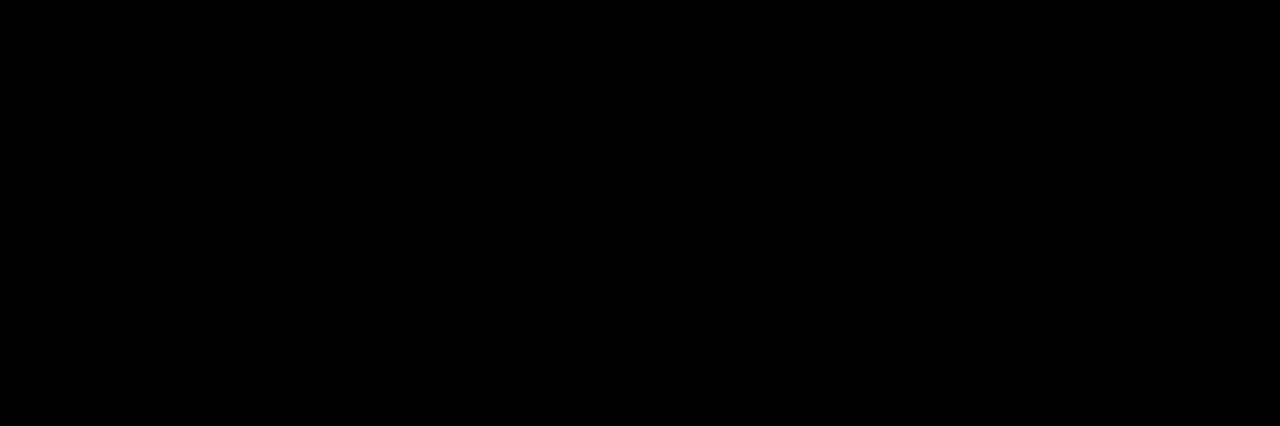
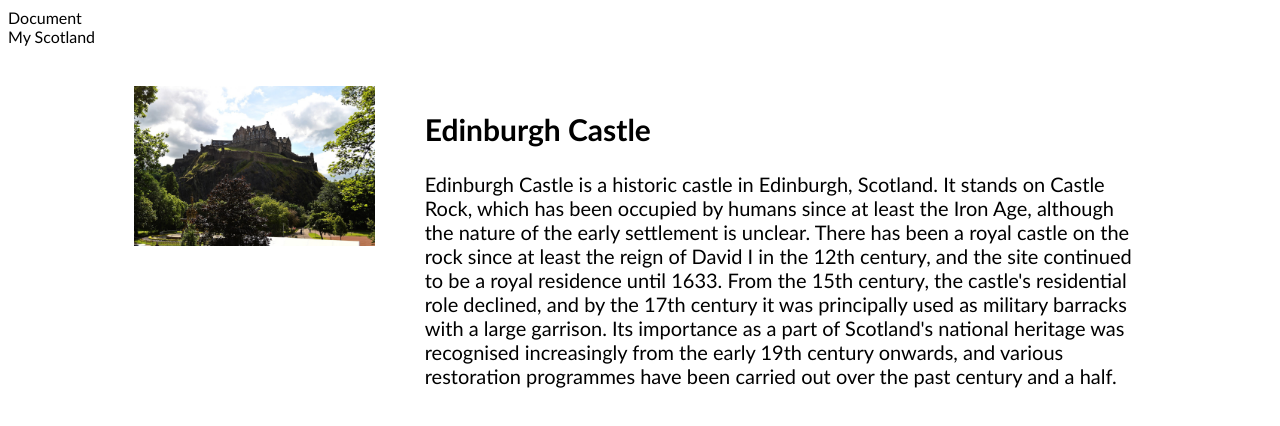
Before and after one commit to 23083/MyScotland, a plain HTML site: page MyScotlandResources/index.html in a window 1280 px wide. Drawn offline with Linux system fonts and the light colour scheme.

Commit message:
two-column added

```diff
--- a/MyScotlandResources/index.html
+++ b/MyScotlandResources/index.html
@@ -8,8 +8,19 @@
 </head>
 <body>
     <section class="hero-image"
-         <h1 class="hero-text">
+        <h1 class="hero-text">
             My Scotland
          </h1>
+        </section>
+        <section class="two-column">
+            <div class="image">
+                <img src="./images/edinburgh-castle-959083_1280.jpg" alt="" class="edinburgh castle">
+            </div>
+            <div class="info">
+                <h1>Edinburgh Castle</h1>
+                <p>Edinburgh Castle is a historic castle in Edinburgh, Scotland. It stands on Castle Rock, which has been occupied by humans since at least the Iron Age, although the nature of the early settlement is unclear. There has been a royal castle on the rock since at least the reign of David I in the 12th century, and the site continued to be a royal residence until 1633. From the 15th century, the castle's residential role declined, and by the 17th century it was principally used as military barracks with a large garrison. Its importance as a part of Scotland's national heritage was recognised increasingly from the early 19th century onwards, and various restoration programmes have been carried out over the past century and a half.</p>
+            </div>
+        </section>
+        </section></section>
 </body>
 </html>
--- a/MyScotlandResources/style.css
+++ b/MyScotlandResources/style.css
@@ -1,3 +1,35 @@
-body{
-    background-color: black;
+* {
+    font-family: 'Trebuchet MS', 'Lucida Sans Unicode', 'Lucida Grande', 'Lucida Sans', Arial, sans-serif ;
 }
+
+img{
+    width: 100%;
+}
+
+.hero{
+    background-image:url(./images/scotland-1987599_1280.jpg);
+    height: 352px;
+    background-position: center;
+     background-repeat: no-repeat;
+        background-size: cover;
+}
+.hero-text{
+    color: whitesmoke;
+    position: absolute;
+    text-align: center;
+    top: 280px;
+    width: 100%;
+    font-size: 4rem;
+}
+    .two-column{
+        display: grid;
+        grid-template-columns: 1fr 3fr;
+        gap: 50px;
+        width: 80%;
+        margin: auto;
+        margin-top: 40px;
+}
+
+.info{
+    font-size: 1.25em;
+}
```
